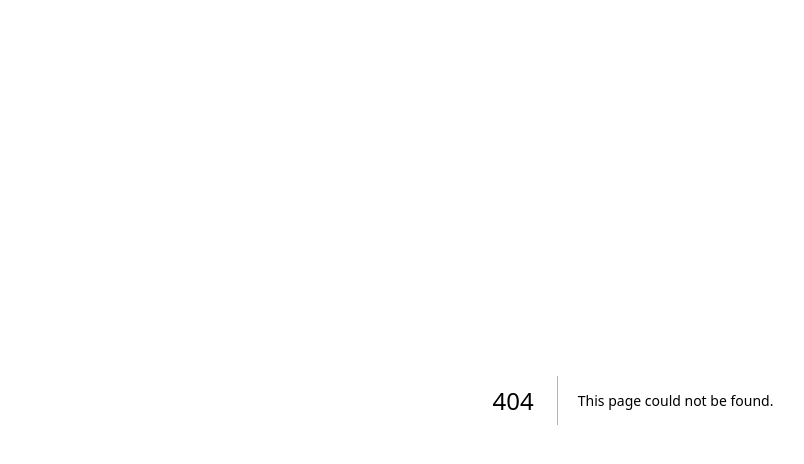
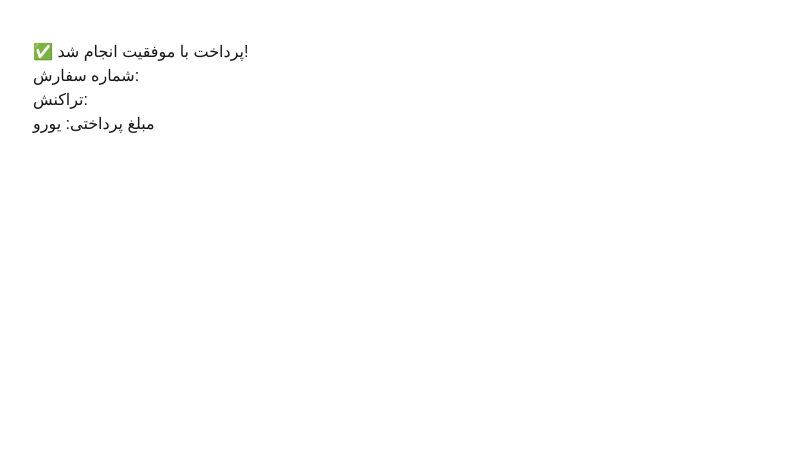
Before and after one commit to adelorosia/novinex_payment, a Next.js app: page /payment/success in a window 1280 px wide. Before the commit this address had no page. Shown: the top 464 px of the page, without its empty margins (7-811 px from the left). Built offline with nearby package versions, Linux system fonts and the light colour scheme.

Commit message:
first commit

```diff
--- /dev/null
+++ b/app/payment/success/page.tsx
@@ -0,0 +1,20 @@
+'use client';
+
+import { useSearchParams } from 'next/navigation';
+
+export default function PaymentSuccessPage() {
+  const searchParams = useSearchParams();
+
+  const orderId = searchParams.get('orderId');
+  const transactionId = searchParams.get('transactionId');
+  const amount = searchParams.get('amount');
+
+  return (
+    <div style={{ padding: 40 }}>
+      <h1>✅ پرداخت با موفقیت انجام شد!</h1>
+      <p>شماره سفارش: {orderId}</p>
+      <p>تراکنش: {transactionId}</p>
+      <p>مبلغ پرداختی: {amount} یورو</p>
+    </div>
+  );
+}
```
Also changed, not shown: package.json (+5 -3 lines).
